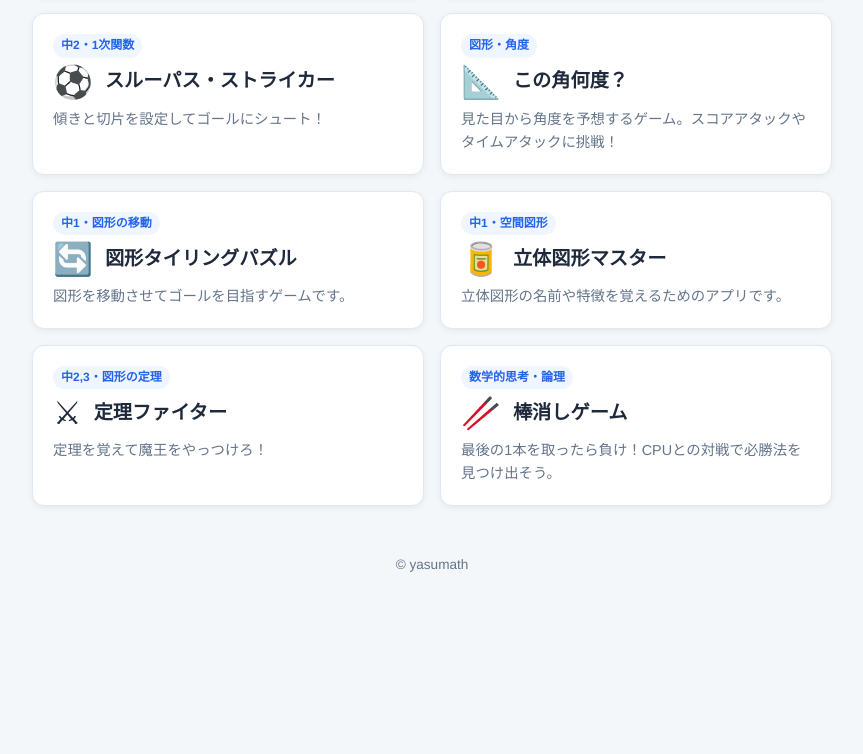
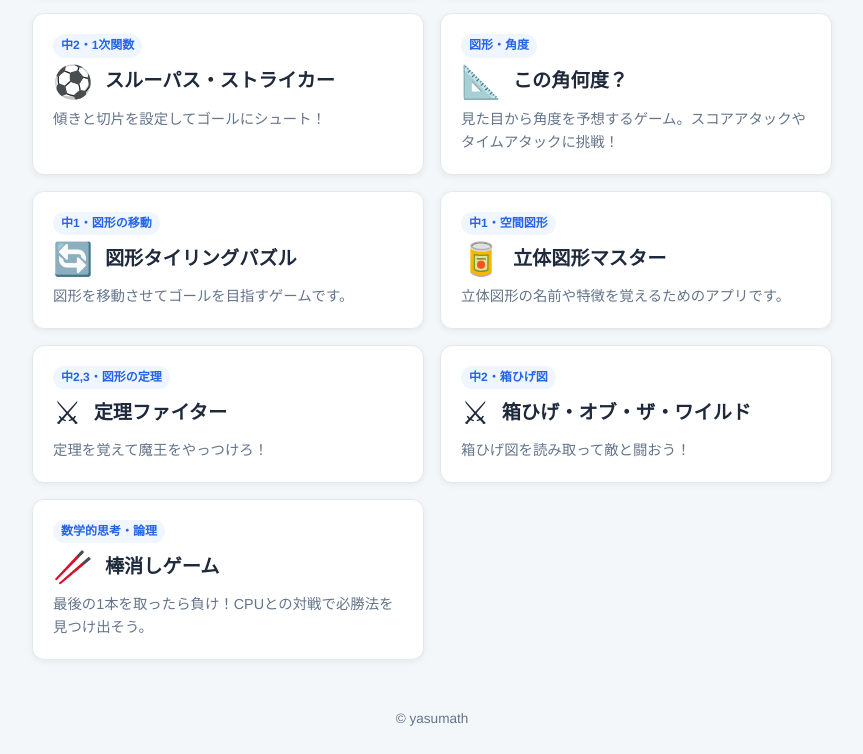
Before and after one commit to yasumath/math-practice, a plain HTML site: page index.html in a window 1280 px wide. Shown: the part 784-1538 px from the top of the page, without its empty margins (208-1071 px from the left). Before the commit the page ends 1384 px from the top, so only its background shows below. Drawn offline with Linux system fonts and the light colour scheme.

Commit message:
Update index.html

```diff
--- a/index.html
+++ b/index.html
@@ -216,6 +216,13 @@
         icon: "⚔",
         description: "定理を覚えて魔王をやっつけろ！"
       },
+       {
+        title: "箱ひげ・オブ・ザ・ワイルド",
+        file: "hakohige.html",
+        tag: "中2・箱ひげ図",
+        icon: "⚔",
+        description: "箱ひげ図を読み取って敵と闘おう！"
+      },
       {
         title: "棒消しゲーム",
         file: "boukeshi.html",
```
